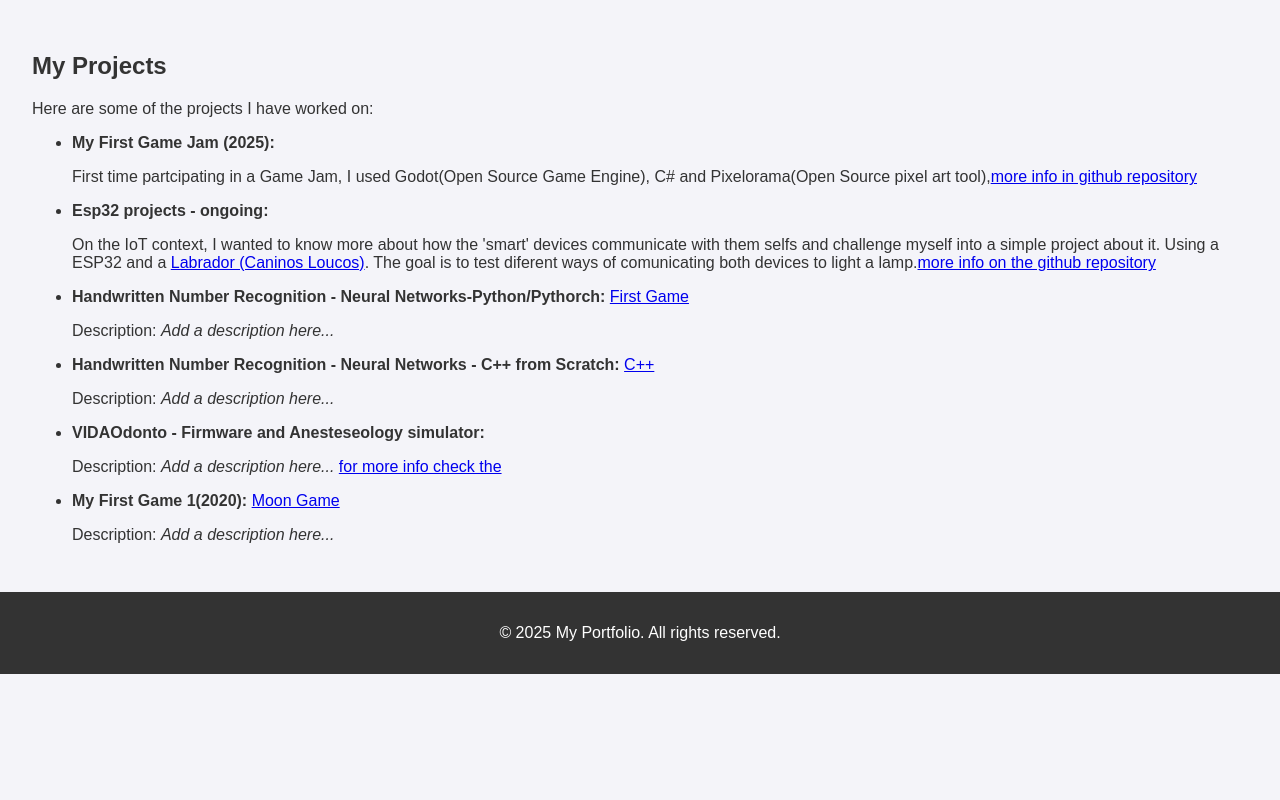
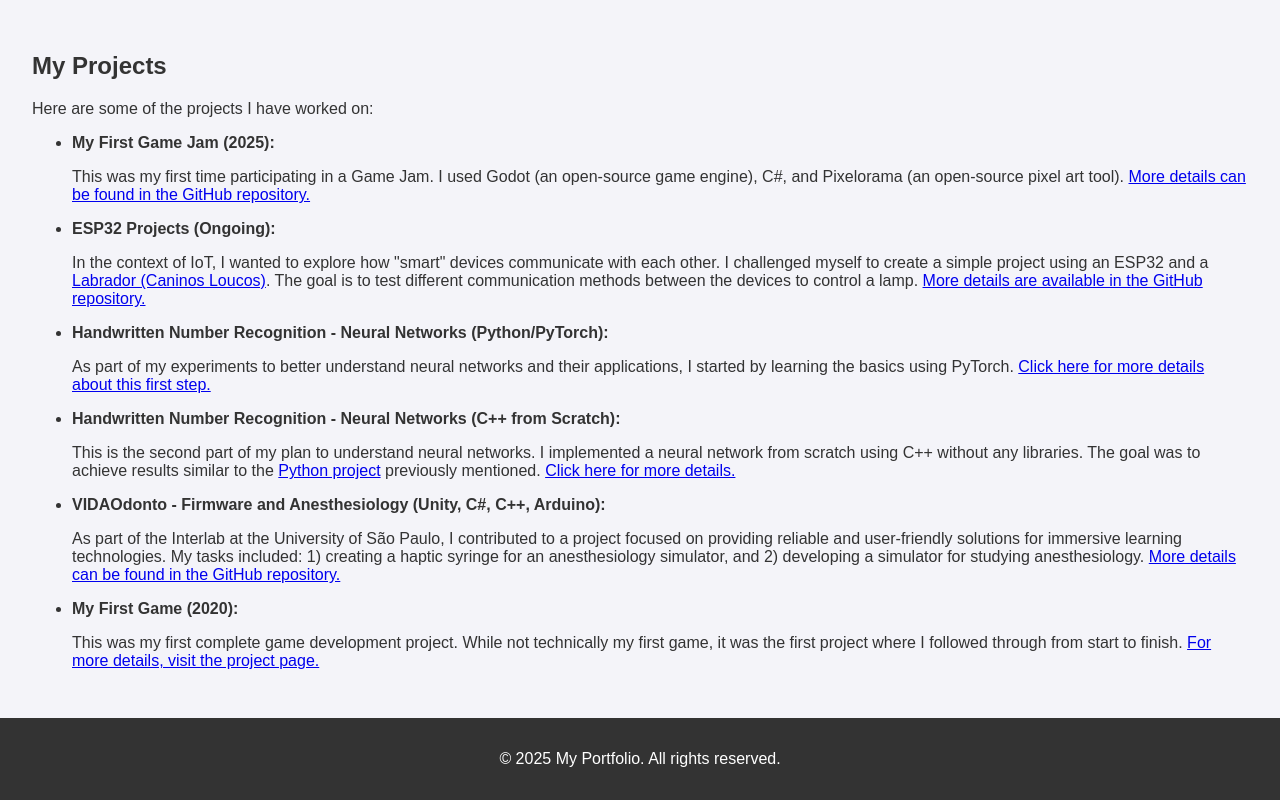
Before and after one commit to guijps/guijps.github.io, a plain HTML site: page index.html in a window 1280 px wide. Shown: the part 603-1403 px from the top of the page. Before the commit the page ends 1277 px from the top, so only its background shows below. Drawn offline with Linux system fonts and the light colour scheme.

Commit message:
update projects description

```diff
--- a/index.html
+++ b/index.html
@@ -40,27 +40,27 @@
         <ul>
             <li>
                 <strong>My First Game Jam (2025):</strong>
-                <p>First time partcipating in a Game Jam, I used Godot(Open Source Game Engine), C# and Pixelorama(Open Source pixel art tool),<a href="https://github.com/guijps/game-off-jam">more info in github repository</a>  </p>
+                <p>This was my first time participating in a Game Jam. I used Godot (an open-source game engine), C#, and Pixelorama (an open-source pixel art tool). <a href="https://github.com/guijps/game-off-jam">More details can be found in the GitHub repository.</a></p>
             </li>
             <li>
-                <strong>Esp32 projects - ongoing:</strong>
-                <p>On the IoT context, I wanted to know more about how the 'smart' devices communicate with them selfs and challenge myself into a simple project about it. Using a ESP32 and a <a href="https://caninosloucos.org/en/labrador-32-en/">Labrador (Caninos Loucos)</a>. The goal is to test diferent ways of comunicating both devices to light a lamp.<a href="https://github.com/guijps/esp-32-sample">more info on the github repository</a></p>
+                <strong>ESP32 Projects (Ongoing):</strong>
+                <p>In the context of IoT, I wanted to explore how "smart" devices communicate with each other. I challenged myself to create a simple project using an ESP32 and a <a href="https://caninosloucos.org/en/labrador-32-en/">Labrador (Caninos Loucos)</a>. The goal is to test different communication methods between the devices to control a lamp. <a href="https://github.com/guijps/esp-32-sample">More details are available in the GitHub repository.</a></p>
             </li>
             <li>
-                <strong>Handwritten Number Recognition - Neural Networks-Python/Pythorch:</strong> <a href="https://github.com/guijps/neural-network-experiment-python">First Game</a>
-                <p>Description: <em>Add a description here...</em></p>
+                <strong>Handwritten Number Recognition - Neural Networks (Python/PyTorch):</strong>
+                <p>As part of my experiments to better understand neural networks and their applications, I started by learning the basics using PyTorch. <a href="https://github.com/guijps/neural-network-experiment-python">Click here for more details about this first step.</a></p>
             </li>
             <li>
-                <strong>Handwritten Number Recognition - Neural Networks - C++ from Scratch:</strong> <a href="https://github.com/guijps/neural-network-experiment">C++</a>
-                <p>Description: <em>Add a description here...</em></p>
+                <strong>Handwritten Number Recognition - Neural Networks (C++ from Scratch):</strong>
+                <p>This is the second part of my plan to understand neural networks. I implemented a neural network from scratch using C++ without any libraries. The goal was to achieve results similar to the <a href="https://github.com/guijps/neural-network-experiment-python">Python project</a> previously mentioned. <a href="https://github.com/guijps/neural-network-experiment">Click here for more details.</a></p>
             </li>
             <li>
-                <strong>VIDAOdonto - Firmware and Anesteseology simulator:</strong>
-                <p>Description: <em>Add a description here...</em> <a href="https://github.com/guijps/OldSeringa">for more info check the </a></p>
+                <strong>VIDAOdonto - Firmware and Anesthesiology (Unity, C#, C++, Arduino):</strong>
+                <p>As part of the Interlab at the University of São Paulo, I contributed to a project focused on providing reliable and user-friendly solutions for immersive learning technologies. My tasks included: 1) creating a haptic syringe for an anesthesiology simulator, and 2) developing a simulator for studying anesthesiology. <a href="https://github.com/guijps/OldSeringa">More details can be found in the GitHub repository.</a></p>
             </li>
             <li>
-                <strong>My First Game 1(2020):</strong> <a href="page-game.html">Moon Game</a>
-                <p>Description: <em>Add a description here...</em></p>
+                <strong>My First Game (2020):</strong>
+                <p>This was my first complete game development project. While not technically my first game, it was the first project where I followed through from start to finish. <a href="page-game.html">For more details, visit the project page.</a></p>
             </li>
         </ul>
     </section>
```
